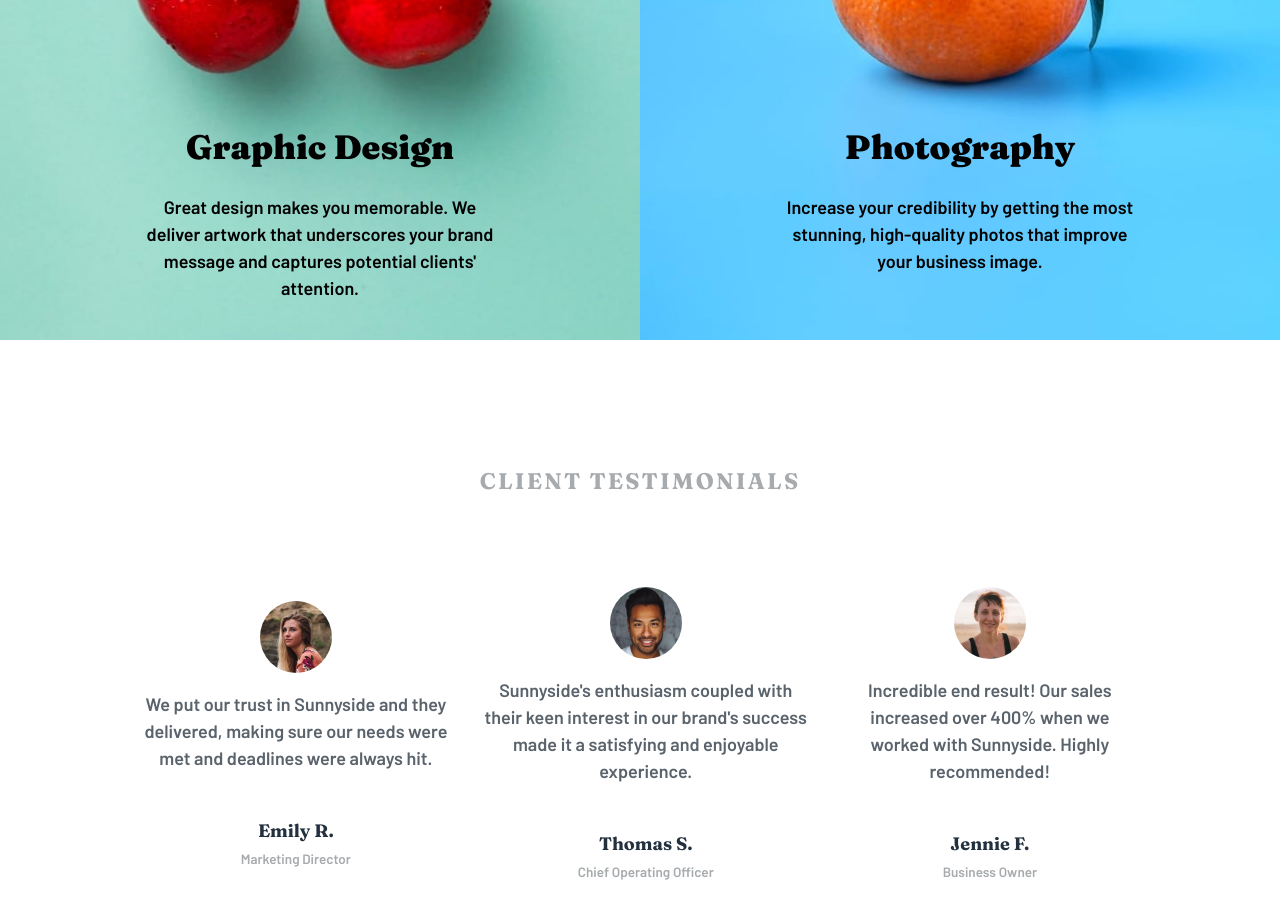
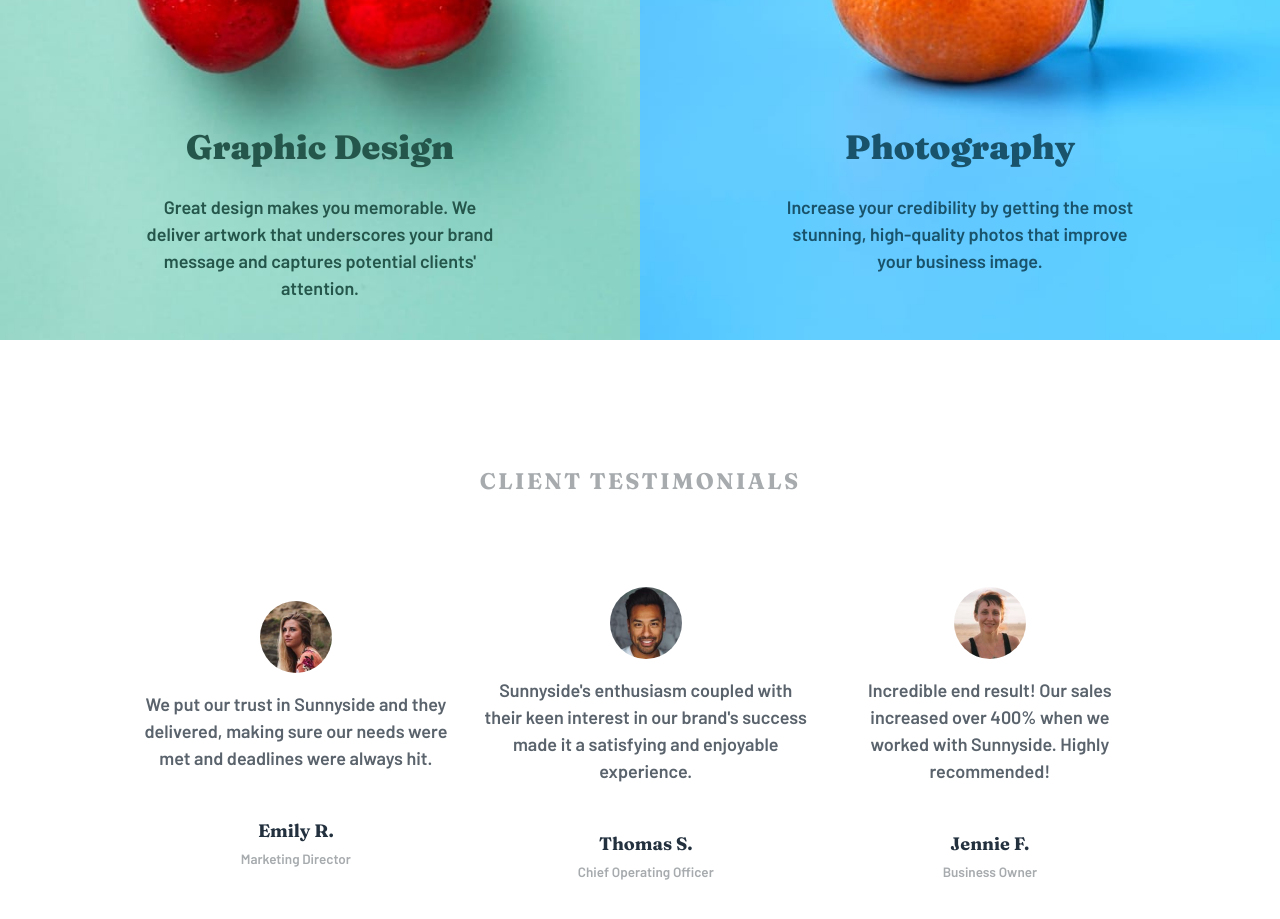
Before and after one commit to christine-contreras/tailwind-landingpage, a React (Create React App) app: page / in a window 1280 px wide. Shown: the part 1980-2899 px from the top of the page. Built offline with nearby package versions, Linux system fonts and the light colour scheme.

Commit message:
change offer color dynamic logic. dyanmic tailwind class name wasn't populating properly

```diff
--- a/src/components/offers/Offer.jsx
+++ b/src/components/offers/Offer.jsx
@@ -29,10 +29,17 @@ const Offer = ({ section }) => {
 
       <div className='text-center col-span-full row-start-3 row-span-2 xl:col-start-2 xl:col-span-3 xl:row-start-4 xl:row-span-2'>
         <h2
-          className={`font-serif text-3xl text-${color} xl:max-w-[22rem] font-black m-auto`}>
+          className={`font-serif text-3xl xl:max-w-[22rem] font-black m-auto ${
+            color === 'blue' && 'text-blue'
+          } ${color === 'dark-green' && 'text-dark-green'}`}>
           {title}
         </h2>
-        <p className={`text-${color} pt-6 pl-2 pr-2`}>{description}</p>
+        <p
+          className={`${color === 'blue' && 'text-blue'} ${
+            color === 'dark-green' && 'text-dark-green'
+          } pt-6 pl-2 pr-2`}>
+          {description}
+        </p>
       </div>
     </section>
   )
--- a/src/containers/Header.jsx
+++ b/src/containers/Header.jsx
@@ -1,9 +1,9 @@
 import React from 'react'
 import { useState, useEffect } from 'react'
-
 import '../components/header/header.css'
 import Logo from '../images/Logo'
 import HeaderNav from '../components/header/HeaderNav'
+
 const Header = () => {
   const [scroll, setScroll] = useState(false)
 
```
